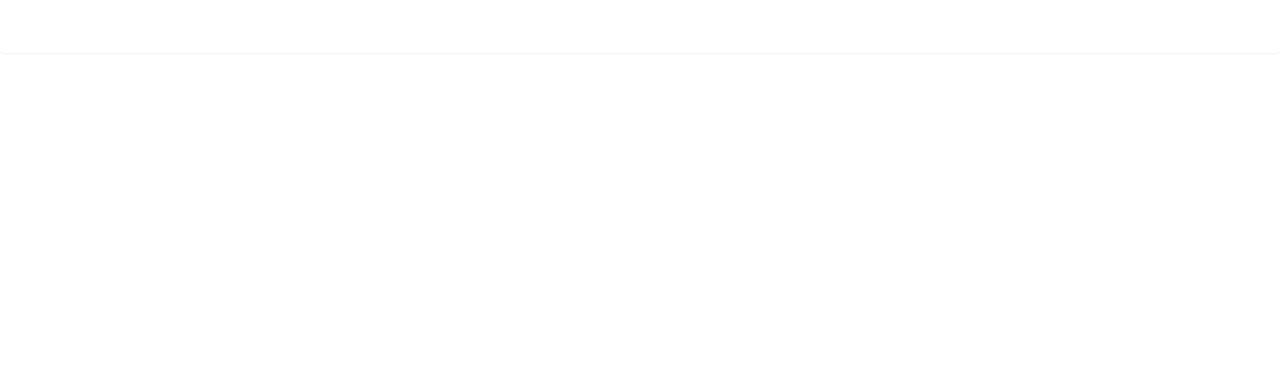
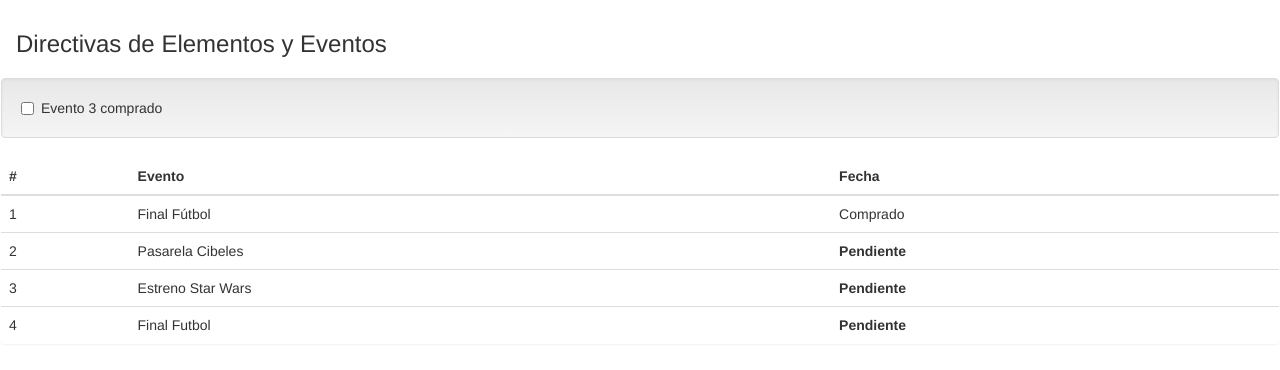
Before and after one commit to TubalLara/angular_js_sample, a plain HTML site: page index.html in a window 1280 px wide. Drawn offline with nearby package versions, Linux system fonts and the light colour scheme.

Commit message:
testing angular directives

```diff
--- a/index.html
+++ b/index.html
@@ -1,17 +1,46 @@
 <!DOCTYPE html>
 <html ng-app="sampleApp">
 <head>
-    <title>Directivas Angular JS</title>
+    <title>Directivas de Elementos y Eventos</title>
     <link href="styles/bootstrap.css" rel="stylesheet" />
     <link href="styles/bootstrap-theme.css" rel="stylesheet" />
     <style>
-        .odd {background-color: lightblue}
-        .even {background-color: lightcoral}
+        td > *:first-child {font-weight: bold;}
+
+        tr.Red {background-color: red;}
+        tr.Green {background-color: green;}
+        tr.Blue {background-color: blue;}
     </style>
 </head>
 <body>
     <div class="panel" ng-controller="sampleCtrl">
-        <h3 class="panel-heading"></h3>
+        <h3 class="panel-heading">Directivas de Elementos y Eventos</h3>
+        <div class="checkbox well">
+            <label>
+                <input type="checkbox" ng-model="datos[2].comprado">
+                Evento 3 comprado
+            </label>
+        </div>
+        <table class="table">
+            <thead>
+                <tr>
+                    <th>#</th>
+                    <th>Evento</th>
+                    <th>Fecha</th>
+                </tr>
+            </thead>
+            <tbody>
+                <tr ng-repeat="item in datos">
+                    <td>{{$index + 1}}</td>
+                    <td>{{item.evento}}</td>
+                    <td>
+                    <span ng-hide="item.comprado">Pendiente</span>
+                    <span ng-show="item.comprado">Comprado</span>
+                    </td>
+
+                </tr>
+            </tbody>
+        </table>
 
     </div>
 
@@ -22,11 +51,18 @@
              .controller("sampleCtrl", function ($scope) {
 
                  $scope.datos = [
-                     { evento: "Final Fútbol", fecha: "10/05/2016" },
-                     { evento: "Pasarela Cibeles", fecha: "01/04/2017" },
-                     { evento: "Estreno Star Wars", fecha: "02/12/2016" },
-                     { evento: "Final Futbol", fecha: "21/11/2123" }
+                     { evento: "Final Fútbol", comprado: true },
+                     { evento: "Pasarela Cibeles", comprado: false },
+                     { evento: "Estreno Star Wars", comprado: false },
+                     { evento: "Final Futbol", comprado: false }
                  ];
+
+                 $scope.botones = ["Red", "Green", "Blue"];
+
+                $scope.settings = {
+                    fila: "Red",
+                    columna: "Green"
+                };
         });
     </script>
 </body>
```
